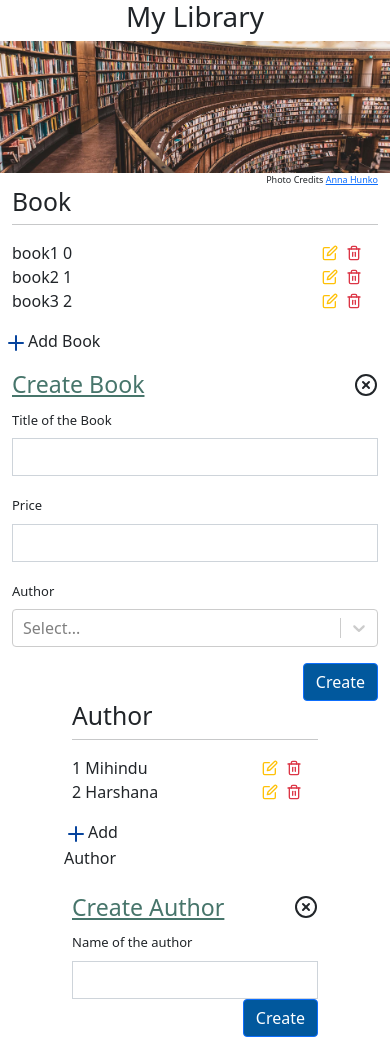
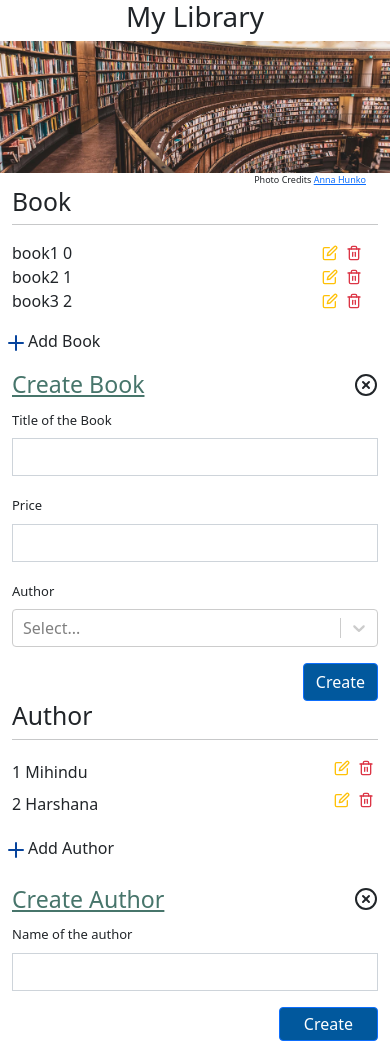
Before and after one commit to mihiHarshana/lib-individual, a React (Create React App) app: page / in a window 390 px wide. Built offline with nearby package versions, Linux system fonts and the light colour scheme.

Commit message:
author ux - fix  margins, button size and form to take the whole screen in mobile

```diff
--- a/src/MainApp.tsx
+++ b/src/MainApp.tsx
@@ -14,7 +14,7 @@ const MainApp = () => {
         <Col xs={12} lg={6}>
           <BookUx />
         </Col>
-        <Col xs={12} lg={6}>
+        <Col xs={12} lg={6} className="px-md-5">
           <AuthorUx />
         </Col>
       </Row>
--- a/src/assests/scss/_authorForm.scss
+++ b/src/assests/scss/_authorForm.scss
@@ -15,5 +15,5 @@ h3 {
 }
 
 .author-field {
-  border-radius: 0 !important;
+  border-radius: 0em !important;
 }
--- a/src/components/author/Author.tsx
+++ b/src/components/author/Author.tsx
@@ -7,10 +7,7 @@ import Swal from 'sweetalert2'
 type AuthorProps = {
   author: IAuthor;
   index: number;
-
 }
-
-
 
 function onHandleDeleteClick() {
   Swal.fire({
@@ -31,12 +28,12 @@ function onHandleDeleteClick() {
 const Author: React.FC<AuthorProps> = (props) => {
   return (
     <React.Fragment>
-      <Row className="author me-0">
-        <Col xs={8} md={9} >
+      <Row className="author">
+        <Col xs={8} md={9} className="py-1" >
           {props.index} {props.author.name}
         </Col>
 
-        <Col xs={4} md={2}>
+        <Col xs={4} md={3}>
 
           <Trash2 className="text-danger float-end trash2  py-1 py-0" onClick={onHandleDeleteClick}/>
           <Edit className="text-warning float-end edit py-1 px-md-0 " />
--- a/src/components/author/AuthorFormUX.tsx
+++ b/src/components/author/AuthorFormUX.tsx
@@ -37,13 +37,13 @@ const AuthorFormUX: React.FC<AuthorFormUxProps> = (props) => {
         <Col xs={8} md={9}className="mt-4 ">
           <h3>Create Author </h3>
         </Col>
-        <Col xs={4} md={1} className="mt-4 text-end" >
+        <Col xs={4} md={3} className="mt-4 text-end pe-md-5" >
           <XCircle className="c-circle" />
         </Col>
       </Row>
       <Row>
-        <Col xs={12} md={10}>
-          <Form className="ms-md-5" onSubmit={handleAuthorCreate}>
+        <Col xs={12} md={12} className="pe-md-5">
+          <Form className="ms-md-5 " onSubmit={handleAuthorCreate}>
             <Form.Label className="author-label">Name of the author</Form.Label>
             <Form.Control
               type="text"
@@ -52,7 +52,7 @@ const AuthorFormUX: React.FC<AuthorFormUxProps> = (props) => {
               value={author}
               onChange={handleChange}
               />
-            <Button  type="submit" className="create-button float-end" >
+            <Button  type="submit" className="create-button float-end mt-3 px-4 py-1" >
               Create
             </Button>
           </Form>
--- a/src/components/author/AuthorUx.tsx
+++ b/src/components/author/AuthorUx.tsx
@@ -33,12 +33,12 @@ const AuthorUx: React.FC<AuthorUxProps> = (props) => {
   return (
 
     <React.Fragment>
-      <Row className="mx-5">
-        <Col xs={12} md={11}>
+      <Row>
+        <Col xs={12}>
           <h2>Author</h2>
           <hr className="mt-2 line"/>
         </Col>
-        <Col xs={12} md={12}> {
+        <Col xs={12}> {
           authorList.map((author: IAuthor, index: number) =>
             <Author key={index} index={index + 1} author={author}  />
           )
@@ -49,7 +49,7 @@ const AuthorUx: React.FC<AuthorUxProps> = (props) => {
           <Plus className="plus" />
           Add Author
         </Col>
-        <Col xs={12} >
+        <Col xs={12} md={10}  >
           <AuthorFormUX createAuthor={createAuthor}/>
         </Col>
       </Row>
--- a/src/components/welcomeux/Welcome.tsx
+++ b/src/components/welcomeux/Welcome.tsx
@@ -11,7 +11,7 @@ const Welcome = () => {
       <Col xs={12} className="p-0">
         <Image className="img" src={WelcomeImage} />
       </Col>
-      <Col xs={12} md={11} className="text-end  test1">
+      <Col xs={12} className="text-end  test1  px-4">
         Photo Credits <a href="https://unsplash.com/photos/ajE5goOGzZc" >Anna Hunko</a>
       </Col>
     </Row>
```
